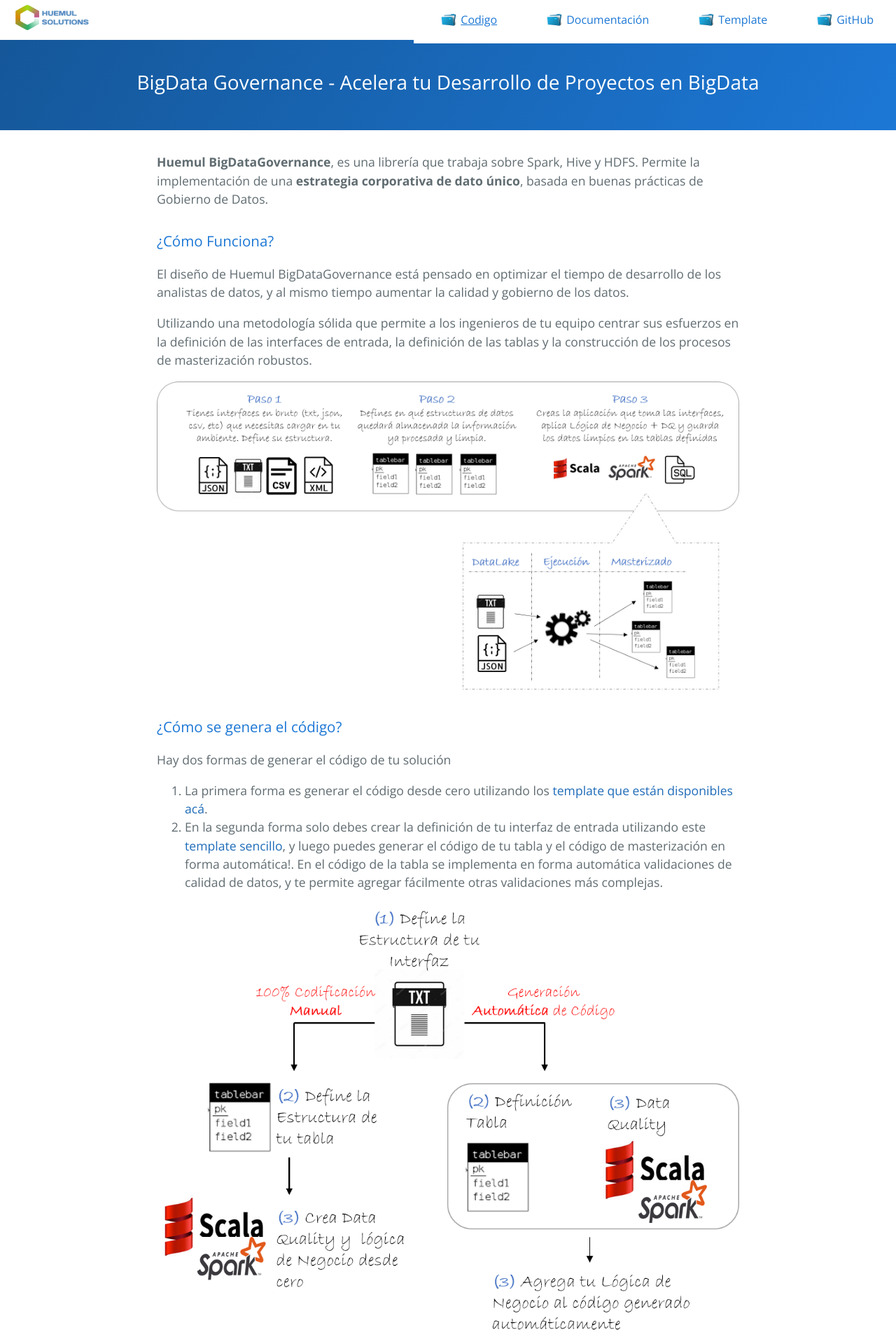
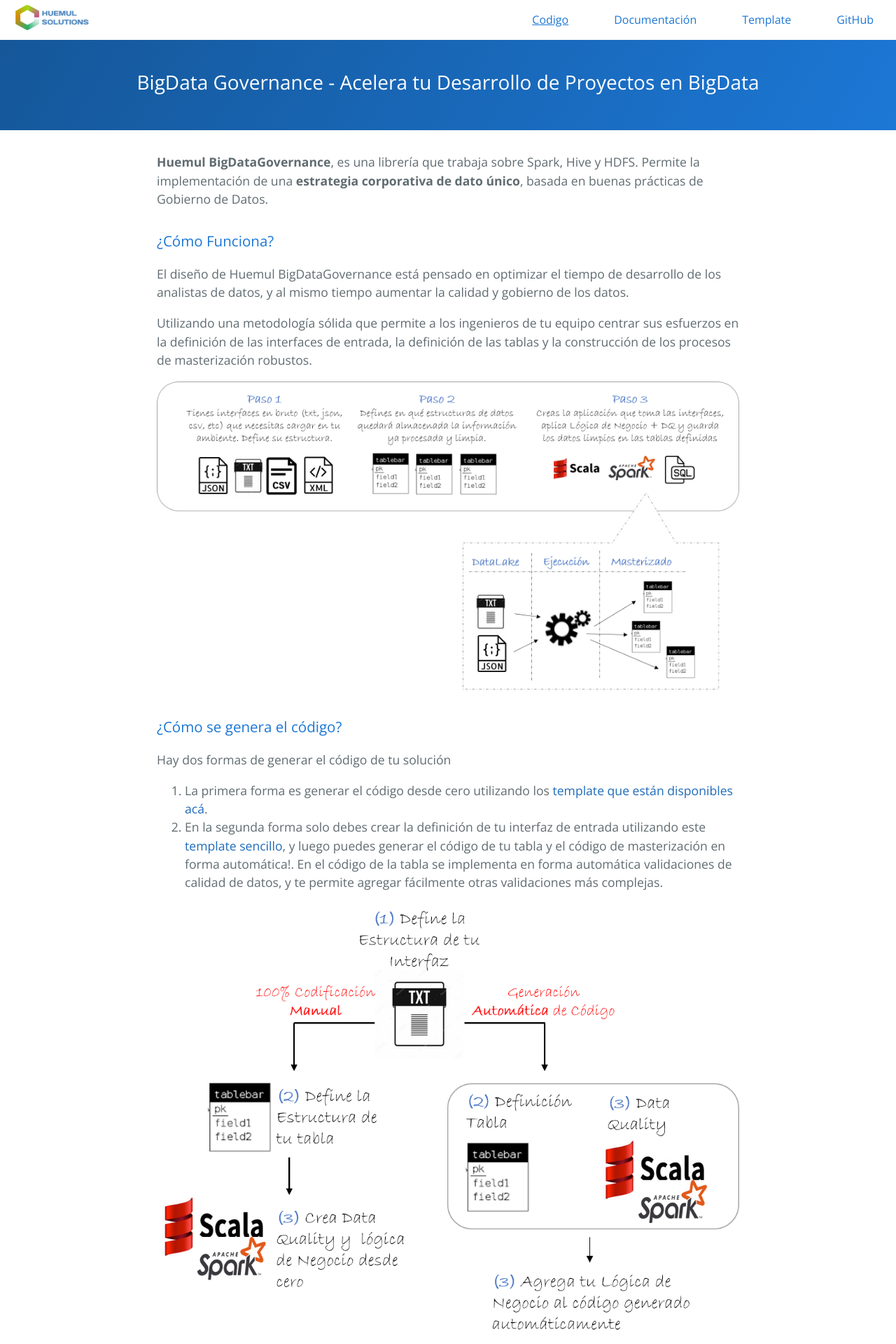
Before and after one commit to Blashhm/blashhm.github.io, a Jekyll site: the page built from index.md, in a window 1280 px wide. Shown: the top 1920 px of the page at 70% size. Built offline with Jekyll 4.4.1, drawn with Linux system fonts in a browser that asks for light colours; some web fonts are replaced.

Commit message:
Update normalize.scss

```diff
--- a/_sass/normalize.scss
+++ b/_sass/normalize.scss
@@ -571,9 +571,7 @@ th {
   float: left;
 }
 
-.iconoDocumentacion{
-  display: block !important;
-}
+
 
 .nav-collapse a:active,
 .nav-collapse .active a {
@@ -589,6 +587,10 @@ th {
     border-top: 0;
     float: left;
     margin: 0;
+  }
+
+ .iconoDocumentacion{
+    display: none !important;
   }
 }
 
```
